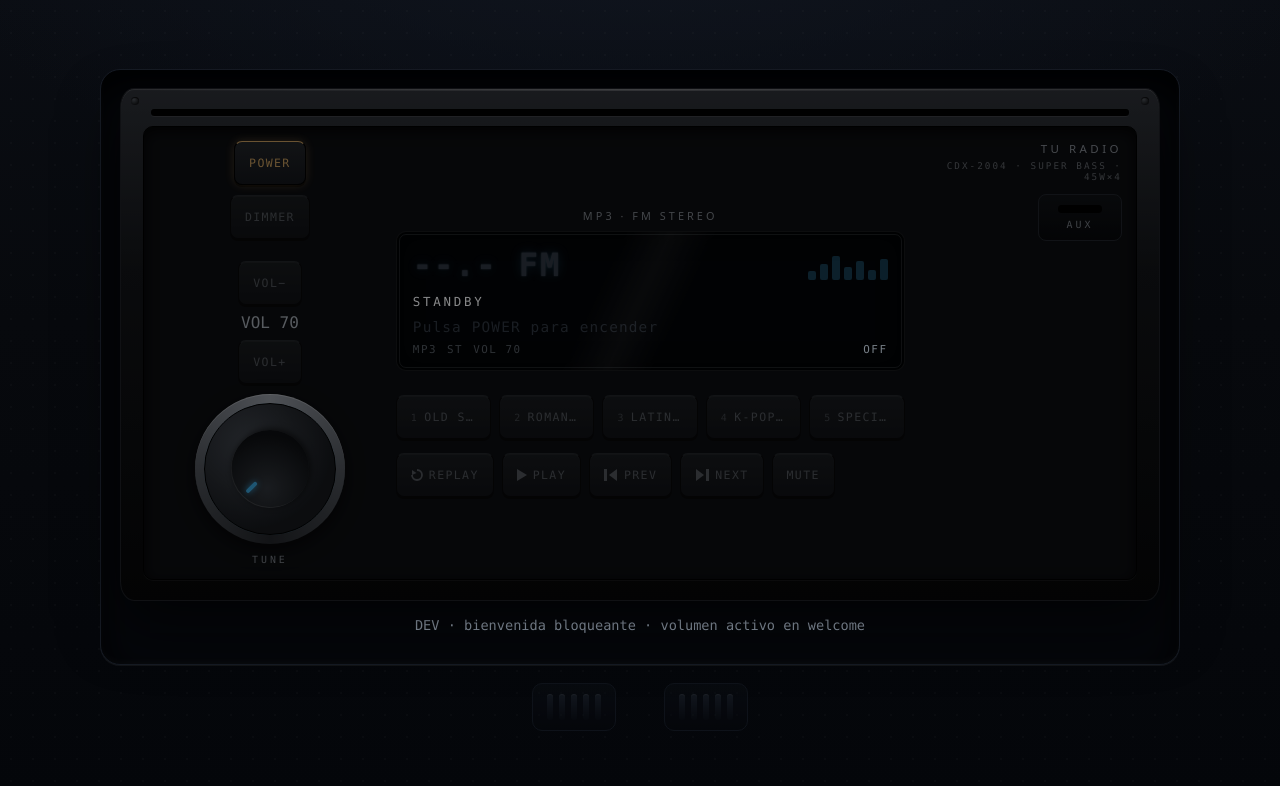
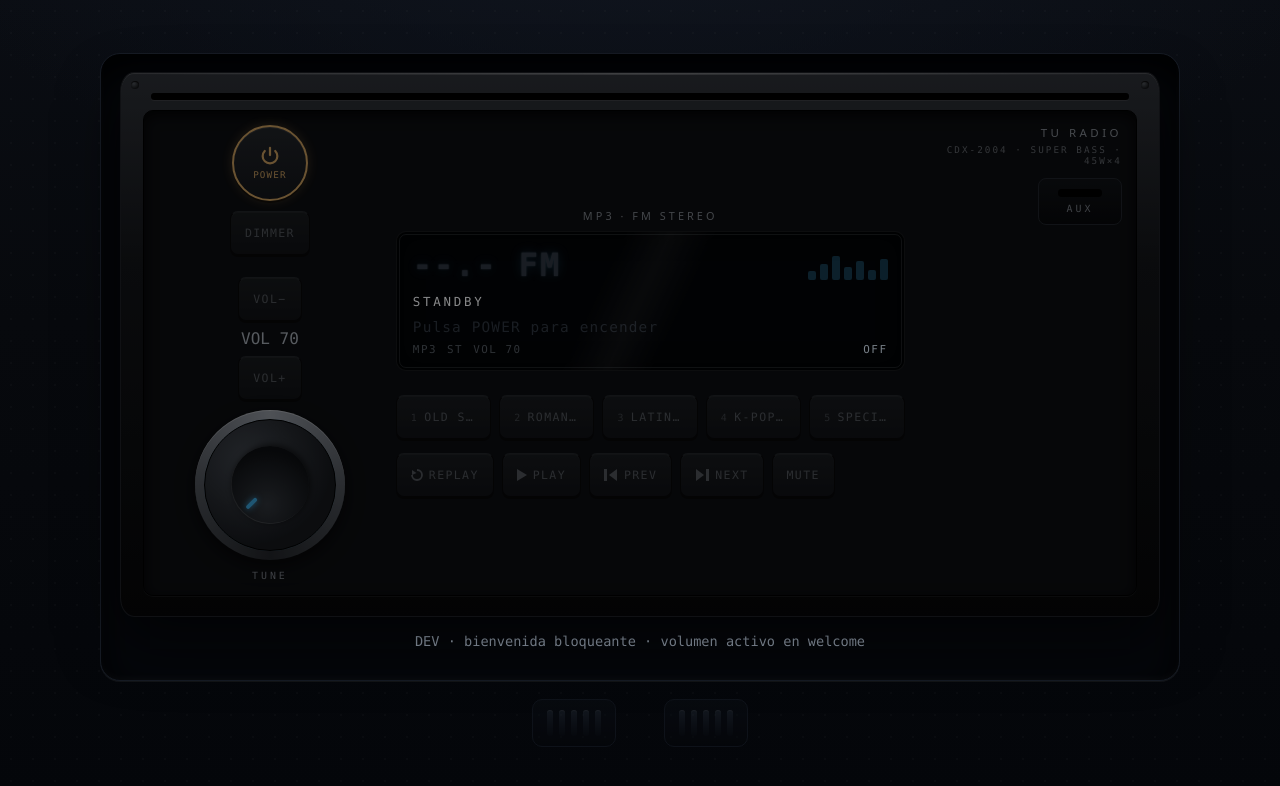
Before and after one commit to LucasCarvajalC/tu_radio, a React (Vite) app: page / in a window 1280 px wide. Shown: the top 786 px of the page. Built offline with nearby package versions, Linux system fonts and the light colour scheme.

Commit message:
style(visual): boton power redondo

```diff
--- a/src/components/radio/RadioConsole.jsx
+++ b/src/components/radio/RadioConsole.jsx
@@ -125,7 +125,11 @@ export default function RadioConsole({ player }) {
             aria-pressed={!isOff}
             onClick={player.togglePower}
           >
-            POWER
+            <svg className="key__icon power-key__icon" width="22" height="22" viewBox="0 0 24 24" aria-hidden="true">
+              <path d="M12 3 L12 11" stroke="currentColor" strokeWidth="2.4" strokeLinecap="round" />
+              <path d="M6.3 6.5 A8 8 0 1 0 17.7 6.5" fill="none" stroke="currentColor" strokeWidth="2.4" strokeLinecap="round" />
+            </svg>
+            <span>POWER</span>
           </button>
           <button
             type="button"
--- a/src/styles/controls.css
+++ b/src/styles/controls.css
@@ -280,6 +280,23 @@
   border-top-color: var(--accent-amber);
 }
 
+/* Botón de encendido redondo con aro ámbar */
+.fp-left .power-key {
+  width: 76px;
+  height: 76px;
+  border-radius: 50%;
+  border: 2px solid var(--accent-amber);
+  flex-direction: column;
+  gap: 2px;
+  font-size: 0.58rem;
+  box-shadow: 0 0 12px rgb(255 173 53 / 25%), 0 2px 0 #000, inset 0 1px 0 rgb(255 255 255 / 10%);
+}
+
+.power-key__icon {
+  width: 22px;
+  height: 22px;
+}
+
 .dial {
   transition: transform 0.25s ease, box-shadow 0.3s ease, border-color 0.3s ease;
   background:
```
